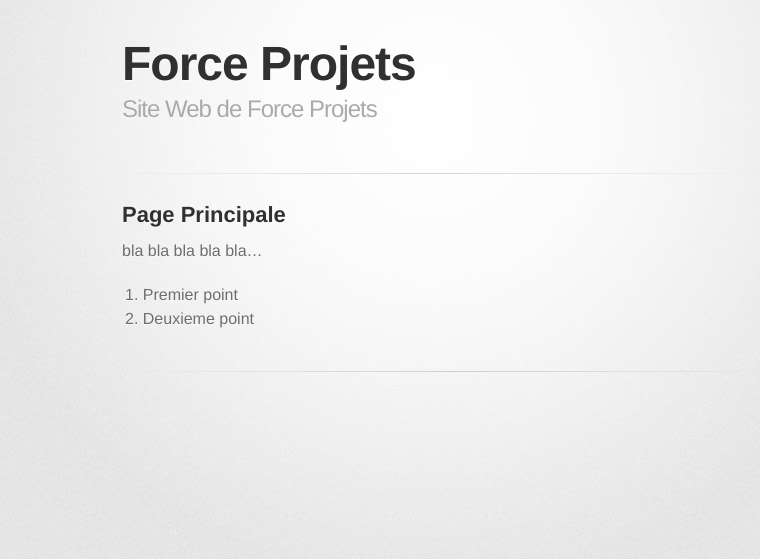
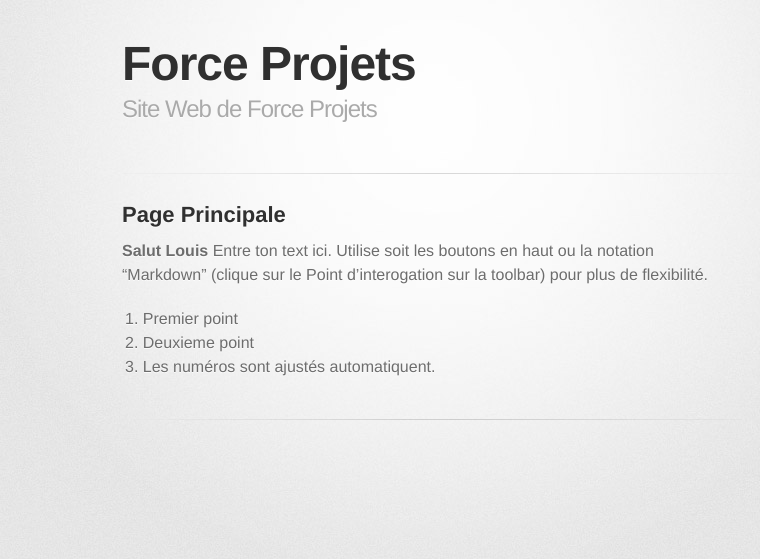
Before and after one commit to forceprojets/forceprojets.github.io, a Jekyll site: the page built from index.md, in a window 1280 px wide. Shown: the top 559 px of the page, without its empty margins (208-968 px from the left). Built offline with Jekyll 4.4.1, drawn with Linux system fonts in a browser that asks for light colours; some web fonts are replaced; Markdown is read by kramdown in place of the engine named in the settings.

Commit message:
Ajourné le text principale

```diff
--- a/index.md
+++ b/index.md
@@ -1,12 +1,16 @@
 ---
 layout: tactile
 title: Force Projets
+published: true
 ---
 
 ## Page Principale
 
-bla bla bla bla bla...
-
+__Salut Louis__
+Entre ton text ici.
+Utilise soit les boutons en haut ou la notation "Markdown" (clique sur le Point d'interogation sur la toolbar)
+pour plus de flexibilité.
 
 1. Premier point
-2. Deuxieme point
+1. Deuxieme point
+1. Les numéros sont ajustés automatiquent.
```
